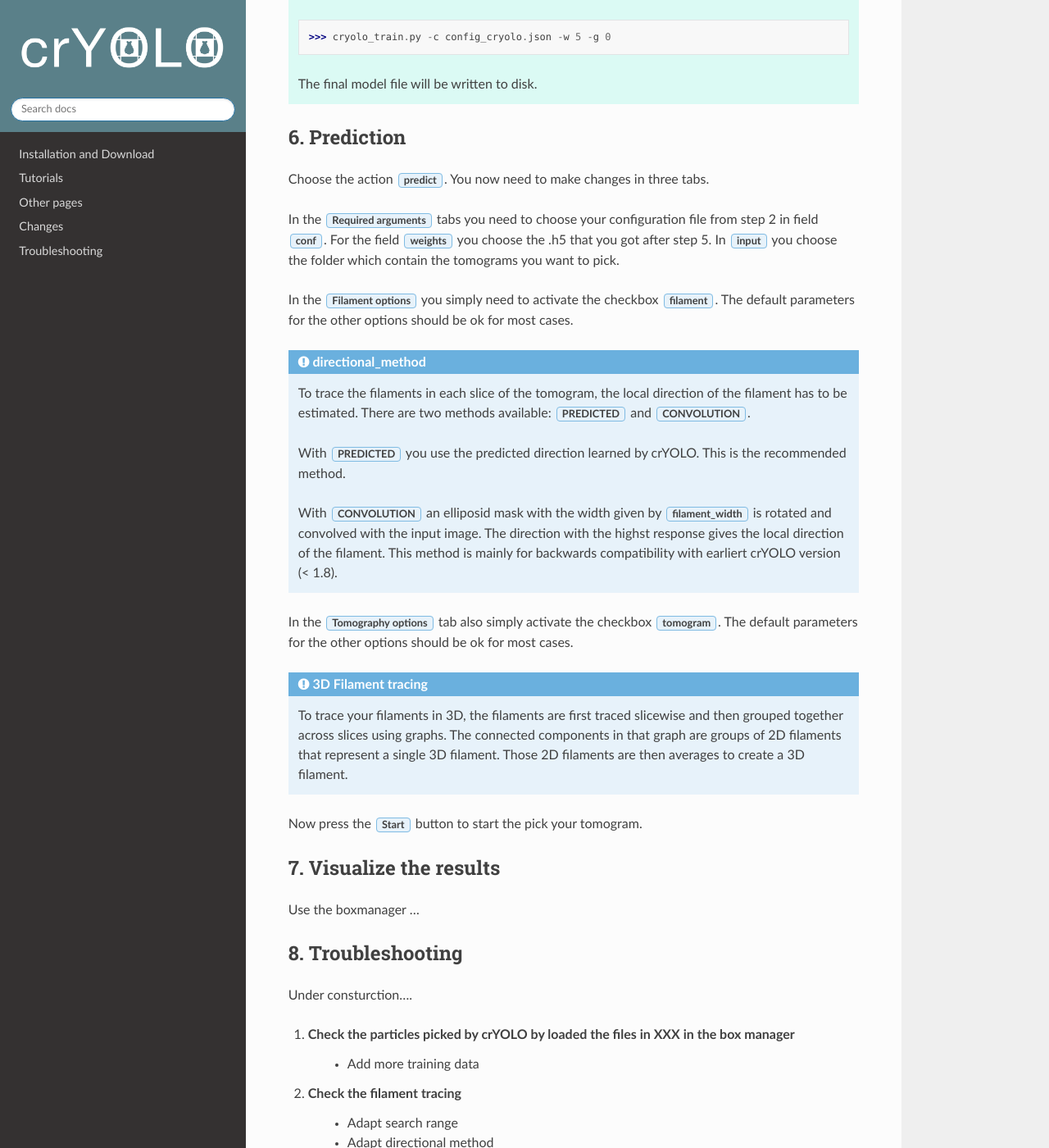
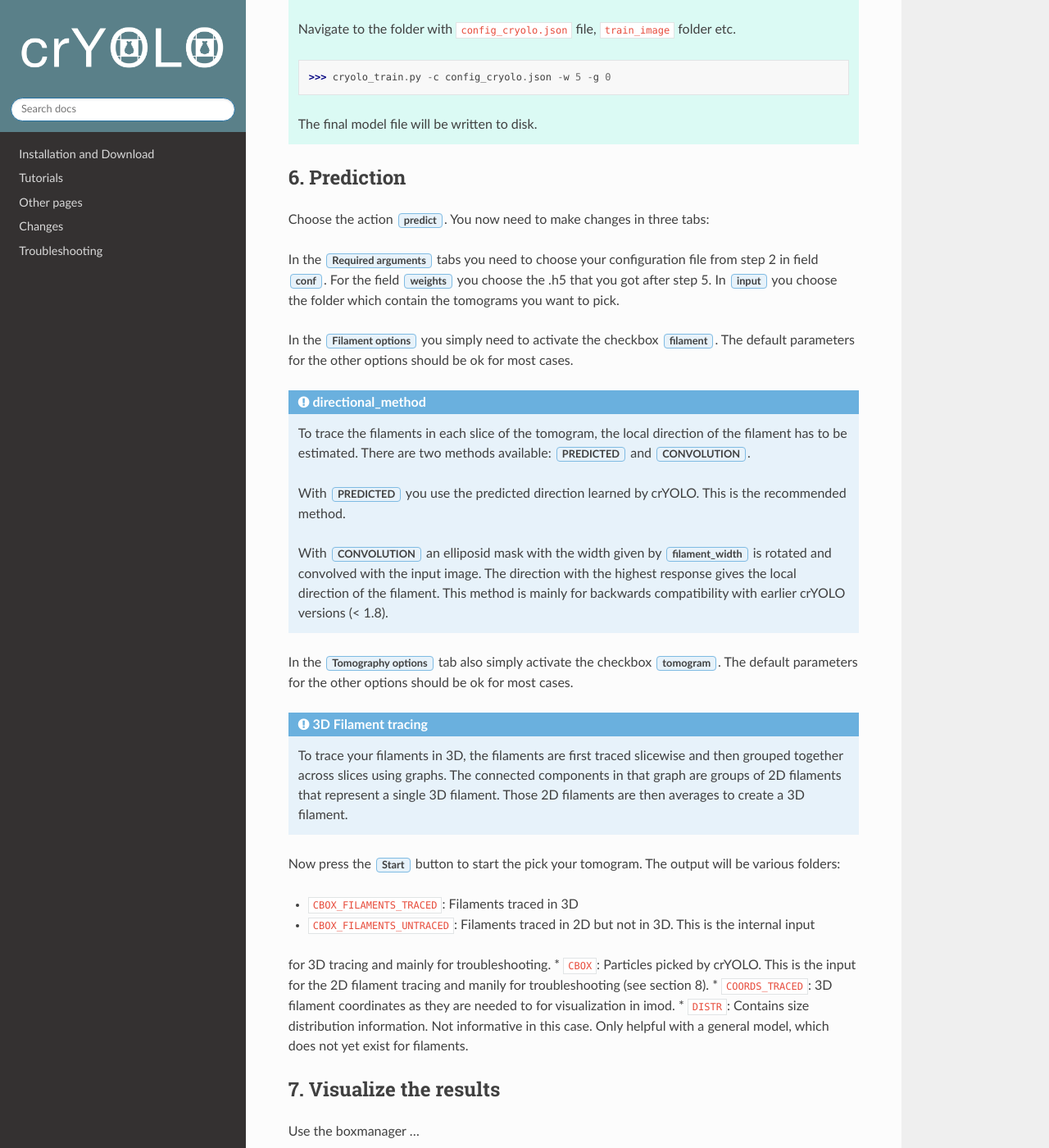
Before and after one commit to MPI-Dortmund/cryolo, a Sphinx documentation site: the page built from source/tutorials/tut06_tomo_filament.rst, in a window 1280 px wide and 1400 px high, scrolled down 4405 px. Shown: the whole window at 82% size. Built offline with Sphinx 7.4.7 and the Read the Docs theme 2.0.0, drawn with Linux system fonts in a browser that asks for light colours; some of the changed text lies outside the part shown.

Commit message:
changed tomo tutorial

```diff
--- a/source/tutorials/tut06_tomo_filament.rst
+++ b/source/tutorials/tut06_tomo_filament.rst
@@ -24,16 +24,20 @@
 
 >>> cryolo_boxmanager.py
 
-Open your reconstructed tomogram (.rec/.mrc) with:
+Open your reconstructed tomogram (.rec/.mrc) or a folder with reconstructed tomogramgs with:
 
+**File:**
 :guilabel:`File` -> :guilabel:`Open` -> :guilabel:`Tomogram` -> :guilabel:`File`
+
+**Folder:**
+:guilabel:`File` -> :guilabel:`Open` -> :guilabel:`Tomogram` -> :guilabel:`Folder`
 
 Change the picking from :guilabel:`Particle` to :guilabel:`Filament`. Choose a :guilabel:`box size`
 which is roughly 2x-3x the width of your filament.
 
-Label your filaments in some slices (e.g. 10). Label it even if the slices does not show
-the centre of the filaments but only parts of it. Do do that click on the place where the filament starts
-and hold the mouse button and move to the position of the box. Curvy filaments should to be splitted
+Label your filaments in some slices (e.g. 10), ideally on multiple tomograms. Label them even if the slices do not show
+the centre of the filaments but only parts of it. To do that click on the place where the filament starts
+and hold the left mouse button and move to the position of the box. Curvy filaments should to be splitted
 into multiple straight filaments.
 
 Moreover, crYOLO often picks in empty parts of tomogram (buffer). You can easily add a couple of
@@ -69,7 +73,7 @@
 
 6. Prediction
 ^^^^^^^^^^^^^
-Choose the action :guilabel:`predict`. You now need to make changes in three tabs.
+Choose the action :guilabel:`predict`. You now need to make changes in three tabs:
 
 In the :guilabel:`Required arguments` tabs you need to choose
 your configuration file from step 2 in field :guilabel:`conf`. For the field :guilabel:`weights` you choose the .h5
@@ -86,8 +90,8 @@
     With :guilabel:`PREDICTED` you use the predicted direction learned by crYOLO. This is the recommended method.
 
     With :guilabel:`CONVOLUTION` an elliposid mask with the width given by :guilabel:`filament_width` is rotated
-    and convolved with the input image. The direction with the highst response gives the local direction of the
-    filament. This method is mainly for backwards compatibility with earliert crYOLO version (< 1.8).
+    and convolved with the input image. The direction with the highest response gives the local direction of the
+    filament. This method is mainly for backwards compatibility with earlier crYOLO versions (< 1.8).
 
 In the :guilabel:`Tomography options` tab also simply activate the checkbox :guilabel:`tomogram`. The default
 parameters for the other options should be ok for most cases.
@@ -98,7 +102,15 @@
     across slices using graphs. The connected components in that graph are groups of 2D filaments that
     represent a single 3D filament. Those 2D filaments are then averages to create a 3D filament.
 
-Now press the :guilabel:`Start` button to start the pick your tomogram.
+Now press the :guilabel:`Start` button to start the pick your tomogram. The output will be various folders:
+
+* :file:`CBOX_FILAMENTS_TRACED`:  Filaments traced in 3D
+* :file:`CBOX_FILAMENTS_UNTRACED`: Filaments traced in 2D but not in 3D. This is the internal input
+for 3D tracing and mainly for troubleshooting.
+* :file:`CBOX`: Particles picked by crYOLO. This is the input for the 2D filament tracing and manily for troubleshooting (see section 8).
+* :file:`COORDS_TRACED`: 3D filament coordinates as they are needed to for visualization in imod.
+* :file:`DISTR`: Contains size distribution information. Not informative in this case. Only helpful
+with a general model, which does not yet exist for filaments.
 
 7. Visualize the results
 ^^^^^^^^^^^^^^^^^^^^^^^^
```
